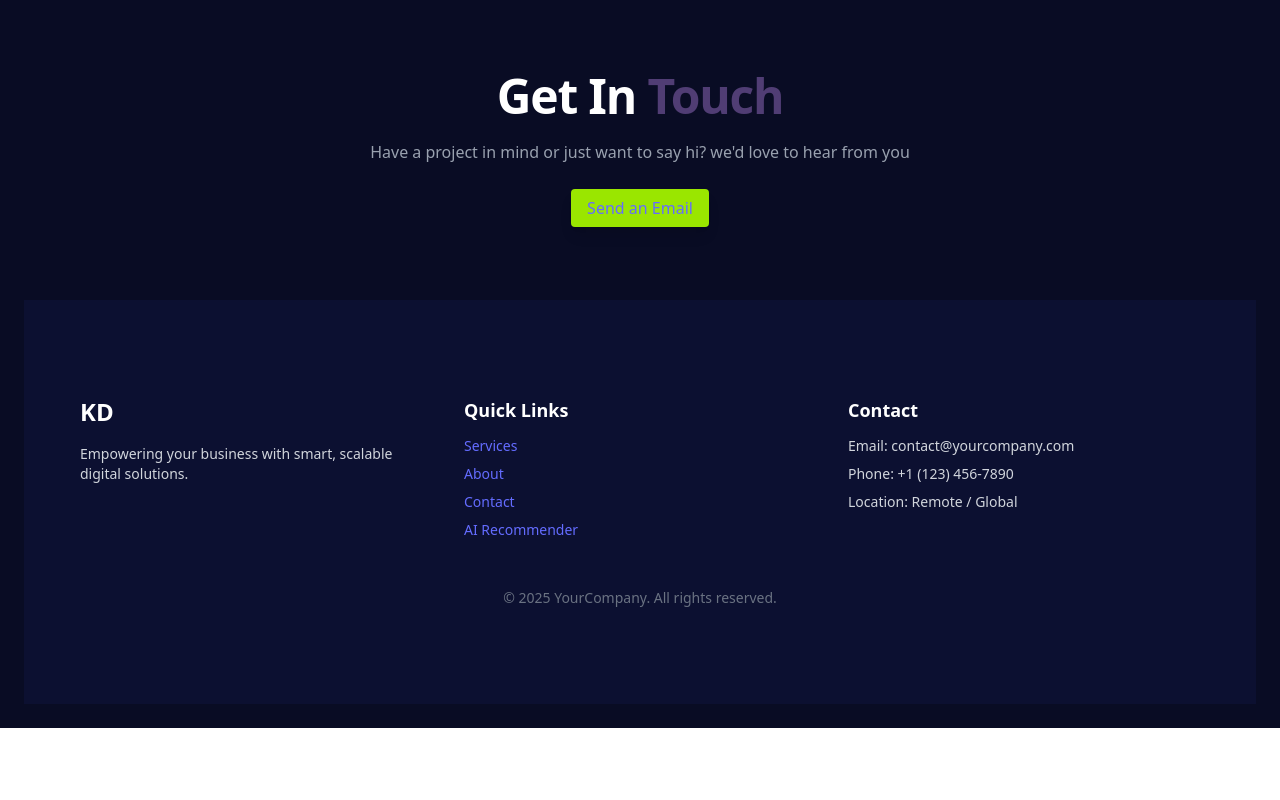
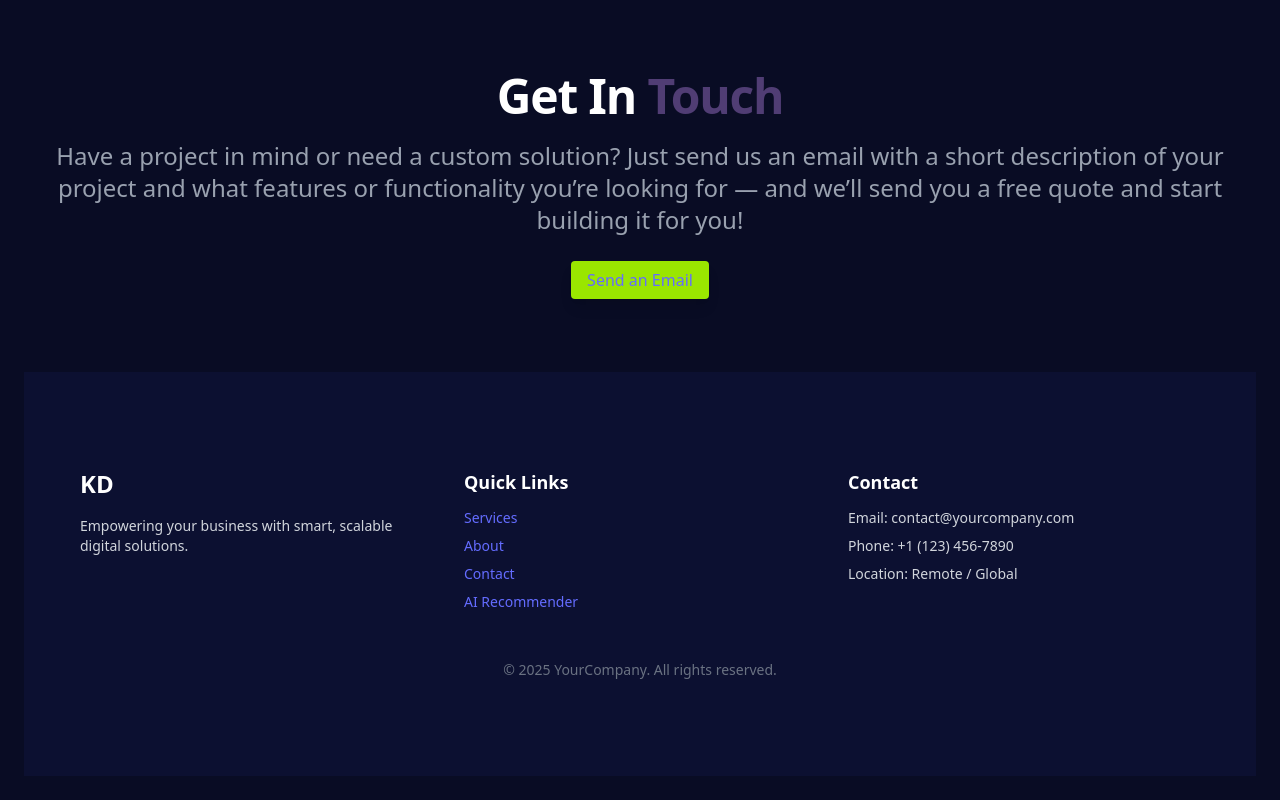
Before and after one commit to kareemkaddah/PersonalAgency, a React (Vite) app: page / in a window 1280 px wide. Shown: the part 2044-2844 px from the top of the page. Before the commit the page ends 2772 px from the top, so only its background shows below. Built offline with nearby package versions, Linux system fonts and the light colour scheme.

Commit message:
changed the buttons with scroll and fixed the errors

```diff
--- a/package.json
+++ b/package.json
@@ -24,6 +24,7 @@
     "@eslint/js": "^9.25.0",
     "@types/react": "^19.1.2",
     "@types/react-dom": "^19.1.2",
+    "@types/react-scroll": "^1.8.10",
     "@vitejs/plugin-react": "^4.4.1",
     "eslint": "^9.25.0",
     "eslint-plugin-react-hooks": "^5.2.0",
--- a/src/components/Contact.tsx
+++ b/src/components/Contact.tsx
@@ -2,15 +2,17 @@ import React from 'react';
 import { ToastContainer, toast } from 'react-toastify';
 
 function Contact() {
-  const notify = () => toast('Contact us on kontakt@kaddah.de');
+  const notify = () => toast('Email: kontakt@kdagency.online');
   return (
     <div id='contact' className='text-center'>
       <p className='text-3xl font-extrabold tracking-tight sm:text-4xl md:text-5xl'>
         Get In <span className='text-[#503d74]'>Touch</span>
       </p>
-      <p className='mt-5 text-gray-400'>
-        Have a project in mind or just want to say hi? we'd love to hear from
-        you
+      <p className='mt-5 text-2xl  text-gray-400'>
+        Have a project in mind or need a custom solution? Just send us an email
+        with a short description of your project and what features or
+        functionality you’re looking for — and we’ll send you a free quote and
+        start building it for you!
       </p>
       <div className='mt-8'>
         <a
--- a/src/components/Header.tsx
+++ b/src/components/Header.tsx
@@ -5,7 +5,7 @@ function Header() {
     { name: 'Contact', id: 'contact' },
   ];
 
-  const handleScroll = (id) => {
+  const handleScroll = (id: string) => {
     const section = document.getElementById(id);
     if (section) {
       section.scrollIntoView({ behavior: 'smooth' });
--- a/src/pages/Home.tsx
+++ b/src/pages/Home.tsx
@@ -5,6 +5,7 @@ import Services from '../components/Services';
 import Contact from '../components/Contact';
 
 import Footer from '../components/Footer';
+import { Link } from 'react-scroll';
 
 function Home() {
   return (
@@ -22,18 +23,34 @@ function Home() {
               Unlock unparalleled potential with our expert web development...
             </p>
             <div className='flex gap-4 p-4 pt-0'>
-              <a
+              <Link
+                to='services'
+                smooth={true}
+                duration={500}
+                className='bg-lime-400 text-white px-4 py-2 rounded shadow-lg no-underline transition transform duration-500 hover:bg-[#503d74] hover:scale-105 hover:shadow-fuchsia-950'
+              >
+                Our Services
+              </Link>
+              {/* <a
                 href='#'
                 className='bg-lime-400 text-white px-4 py-2 rounded shadow-lg no-underline transition transform duration-500 hover:bg-[#503d74] hover:scale-105 hover:shadow-fuchsia-950'
               >
                 Our Services
-              </a>
-              <a
+              </a> */}
+              <Link
+                to='contact'
+                smooth={true}
+                duration={500}
+                className='bg-lime-400 text-white px-4 py-2 rounded shadow-lg no-underline transition transform duration-500 hover:bg-[#503d74] hover:scale-105 hover:shadow-fuchsia-950'
+              >
+                Get a Free Quote
+              </Link>
+              {/* <a
                 href='#'
                 className='bg-lime-400 text-white px-4 py-2 rounded shadow-lg no-underline transition transform duration-500 hover:bg-[#503d74] hover:scale-105 hover:shadow-fuchsia-950'
               >
                 Get a Free Quote
-              </a>
+              </a> */}
             </div>
           </div>
 
```
Also changed, not shown: 1 other file (tests, documents, lock files or other folders).
